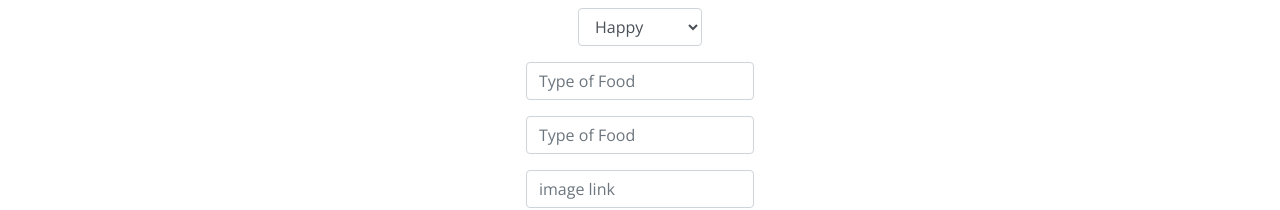
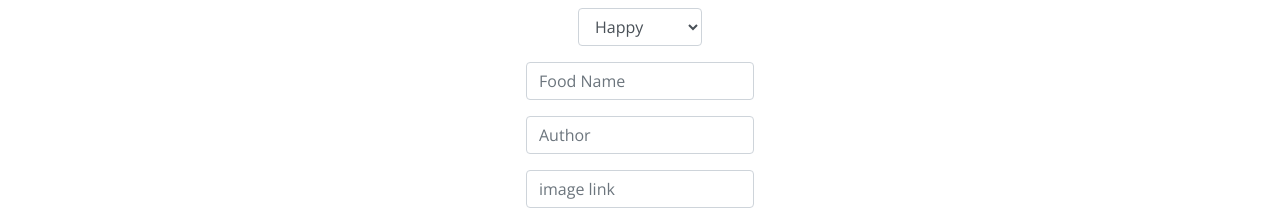
Before and after one commit to hannahtrask/ItsAllGouda-frontend, a React (Create React App) app: page /create in a window 1280 px wide. Shown: the part 165-375 px from the top of the page. Built offline with nearby package versions, Linux system fonts and the light colour scheme; no server answers; the HTML template or start-up script is replaced by a standard one.

Commit message:
updated the moods on Homepage and form dropdowns and the form placeholders

```diff
--- a/src/components/form.js
+++ b/src/components/form.js
@@ -48,15 +48,17 @@ function CreateForm(props) {
 						<br />
 						<Form.Control name='mood' as='select' onChange={handleChange}>
 							<option>Happy</option>
+							<option>Sassy</option>
+							<option>Punchy</option>
 							<option>Blue</option>
-							<option>Moody</option>
+							<option>Mad</option>
 						</Form.Control>
 					</Form.Group>
 					<Form.Group controlId='exampleForm.ControlInput1'>
 						<Form.Control
 							type='text'
 							name='name'
-							placeholder='Type of Food'
+							placeholder='Food Name'
 							onChange={handleChange}
 						/>
 					</Form.Group>
@@ -64,7 +66,7 @@ function CreateForm(props) {
 						<Form.Control
 							type='text'
 							name='course'
-							placeholder='Type of Food'
+							placeholder='Author'
 							onChange={handleChange}
 						/>
 					</Form.Group>
--- a/src/components/homePage.js
+++ b/src/components/homePage.js
@@ -47,8 +47,10 @@ function Home(props) {
           <br />
           <Form.Control as='select' onChange={handleChange}>
             <option>Happy</option>
-						<option>Sad</option>
-						<option>Moody</option>
+            <option>Sassy</option>
+            <option>Punchy</option>
+            <option>Blue</option>
+            <option>Mad</option>
           </Form.Control>
         </Form.Group>
       </Form>
```
Lines whose indentation alone changed are shown as unchanged.
